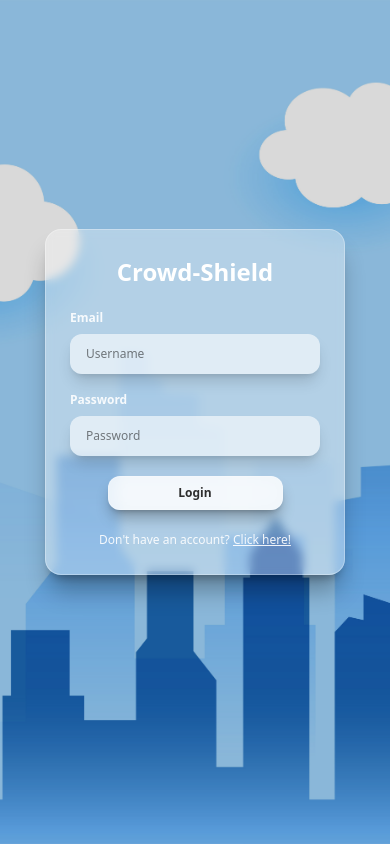
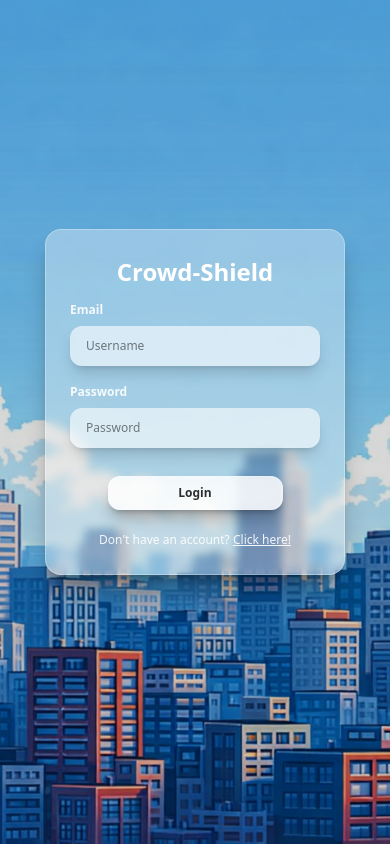
Before and after one commit to srthkw/crowd-shield-frontend, a React (Vite) app: page / in a window 390 px wide. Built offline with nearby package versions, Linux system fonts and the light colour scheme; no server answers; a web font is replaced by a local one.

Commit message:
Overall bg change

```diff
--- a/src/components/Bg.jsx
+++ b/src/components/Bg.jsx
@@ -1,5 +1,5 @@
 import React from 'react'
-import bg from '../assets/bg.jpg'
+import bg from '../assets/bg.png'
 
 const Bg = () => {
   return (
--- a/src/components/Navbar.jsx
+++ b/src/components/Navbar.jsx
@@ -2,11 +2,13 @@ import React from 'react'
 import {useEffect, useRef, useState } from "react";
 import LogoutBTN from './buttons/LogoutBTN';
 import CreateEVNT from './buttons/CreateEVNT';
+import { useNavigate } from "react-router-dom";
 
 const Navbar = () => {
 
     const [open, setOpen] = useState(false);
     const menuRef = useRef(null);
+    const navigate = useNavigate();
 
     useEffect(() => {
         function handleClickOutside(e) {
@@ -26,7 +28,7 @@ const Navbar = () => {
 
     return (
         <div className="sticky top-0 w-full z-10 flex justify-between p-3 content-center m-0 glass-bg shadow-lg shadow-black/5 bg-white/45 rounded-none">
-            <h3 className="text-black/80 text-xl font-bold">
+            <h3 className="text-black/80 text-xl font-bold" onClick={() => navigate(`/`)}>
                 Crowd-Shield
             </h3>
             <div ref={menuRef}>
--- a/src/components/tabs/AnnouncementTab.jsx
+++ b/src/components/tabs/AnnouncementTab.jsx
@@ -148,7 +148,7 @@ export default function AnnouncementTab({ eventId }) {
                   </div>
 
                   {pop === a._id && (
-                    <div className="bg-black/30 fixed top-1/2 left-1/2 -translate-x-1/2 -translate-y-1/2 z-50 w-screen h-screen flex items-center justify-center"><div className="w-full sm:w-150 max-h-60 sm:max-h-80 overflow-y-scroll text-sm sm:text-lg bg-white/70 rounded-2xl text-stone-800 font- backdrop-blur-sm p-5 px-7 sm:px-9 shadow-lg shadow-black/30
+                    <div className="bg-black/30 fixed top-1/2 left-1/2 -translate-x-1/2 -translate-y-1/2 z-50 w-screen h-[120vh] flex items-center justify-center"><div className="w-full sm:w-150 max-h-60 sm:max-h-80 overflow-y-scroll text-sm sm:text-lg bg-white/70 rounded-2xl text-stone-800 font- backdrop-blur-sm p-5 px-7 sm:px-9 shadow-lg shadow-black/30
                     [scrollbar-color:rgba(0,0,0,0.3)] [&::-webkit-scrollbar]:w-1.5 [&::-webkit-scrollbar-track]:bg-transparent [&::-webkit-scrollbar-thumb]:bg-black/30 [&::-webkit-scrollbar-thumb]:rounded-full [&::-webkit-scrollbar-thumb:hover]:bg-black/50
                     "><h2 className="text-xl text-red-600 font-bold mb-2 sm:mb-4">Announcement:</h2>{a.message}</div></div>
                   )}
--- a/src/index.css
+++ b/src/index.css
@@ -37,7 +37,7 @@
 
   .bg-default{
     @apply
-    fixed -z-5 bg-gradient-to-b from-[#D9ECC7] to-[#07A3B2] w-screen h-screen
+    fixed -z-5 bg-gradient-to-b from-[#BFD7ED] to-[#7B9ACC] w-screen h-screen
   }
 
   .glass-bg{
--- a/src/pages/Events.jsx
+++ b/src/pages/Events.jsx
@@ -54,8 +54,8 @@ export default function Events() {
                 className="bg-white/70 glass-bg text-black/80 border-none py-4 px-6 text-start flex flex-col relative border rounded shadow cursor-pointer hover:scale-[1.01] transition"
                 onClick={() => navigate(`/event/${event._id}`)}
               >
-                <div className="w-[80%] h-[50%]">
-                <h2 className="h-12 text-md font-semibold mb-5 line-clamp-2 text-ellipsis text-black/70">{event.name}</h2>
+                <div className="w-[80%] h-[45%]">
+                <h2 className="h-12 sm:h-13 font-semibold mb-5 text-md sm:text-lg line-clamp-2 text-ellipsis text-black/70">{event.name}</h2>
                 </div>
                 <div className="border-b border-black/20 w-full my-2"></div>
 
@@ -69,7 +69,7 @@ export default function Events() {
                   <FiInfo className="text-2xl m-1" />
                 </button>
 
-                <div id={`event-desc-${event._id}`} className="bg-[#fef2f2] absolute top-1/2 left-1/2 -translate-x-1/2 -translate-y-1/2 max-h-[150%] w-full h-full p-2 hidden rounded shadow flex gap-2 cursor-default" onClick={(e) => {
+                <div id={`event-desc-${event._id}`} className="bg-[#f2fbfe] absolute top-1/2 left-1/2 -translate-x-1/2 -translate-y-1/2 max-h-[150%] w-full h-full p-2 hidden rounded shadow flex gap-2 cursor-default" onClick={(e) => {
                     e.stopPropagation();
                   }}>
                   <button className="absolute text-black top-4 right-3 z-10 cursor-pointer" onClick={(e) => {
--- a/src/pages/Login.jsx
+++ b/src/pages/Login.jsx
@@ -46,7 +46,7 @@ const Login = () => {
         <div className="glass-bg sm:w-auto w-[80vw] sm:max-w-max max-w-[300px] sm:h-auto mb-10">
 
 
-          <h1 className="text-[var(--textcolor)] text-[clamp(1.5rem,4vw,2.2rem)] font-bold mb-5">
+          <h1 className="text-[var(--textcolor)] text-[clamp(1.5rem,4vw,2.2rem)] font-bold mb-3 sm:mb-5">
             Crowd-Shield
           </h1>
 
@@ -58,7 +58,7 @@ const Login = () => {
 
             <label htmlFor="password" className="font-semibold sm:text-base text-xs text-left mr-auto text-white/90 relative left-0">Password</label>
 
-            <input placeholder="Password" type="password" {...register("password", { required: true })} onChange={() => setError("")} className="glass-input py-3 font-medium text-xs mb-2 sm:text-sm" />
+            <input placeholder="Password" type="password" {...register("password", { required: true })} onChange={() => setError("")} className="glass-input py-3 font-medium text-xs mb-4 sm:mb-2 sm:text-sm" />
 
             {error && (
               <p className="sm:w-auto font-semibold text-xs sm:text-sm text-red-500 w-full">
@@ -66,7 +66,7 @@ const Login = () => {
               </p>
             )}
 
-            <button type="submit" className="glass-btn w-[70%] sm:px-3 px-2 sm:py-2.5 py-2 mx-auto my-1 sm:my-3">{loading ? "Logging you in..." : "Login"}</button>
+            <button type="submit" className="glass-btn w-[70%] sm:px-3 px-2 sm:py-2.5 py-2 mx-auto my-1 sm:my-3 text-md">{loading ? "Logging you in..." : "Login"}</button>
 
             {loading && <div className="absolute top-1/2 left-1/2 -translate-x-1/2 -translate-y-1/2 gap-4 w-[120vw] h-[120vh] z-10 bg-black/50"><Loader /></div>}
 
```
Also changed, not shown: src/assets/bg.png (added).
